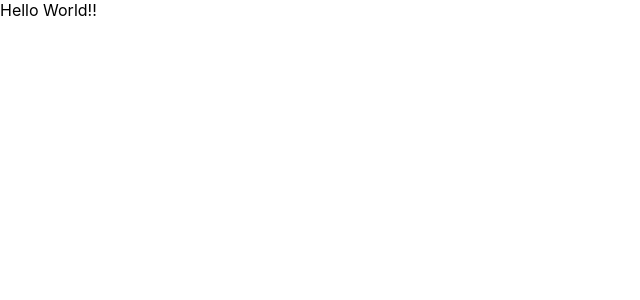
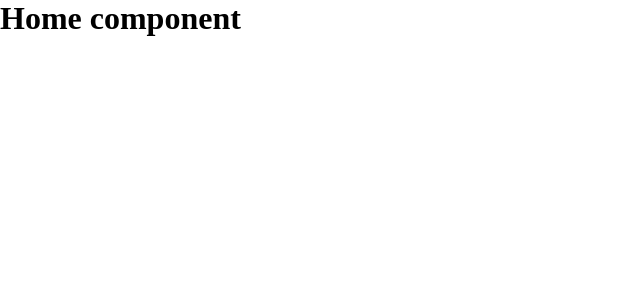
Before and after one commit to AlexDoss42/airbnb-clone-desktop, a React (Create React App) app: page / in a window 1280 px wide. Shown: the top 300 px of the page, without its empty margins (0-640 px from the left). Built offline with nearby package versions, Linux system fonts and the light colour scheme.

Commit message:
adds home page and maps out app structure

```diff
--- a/src/App.js
+++ b/src/App.js
@@ -1,8 +1,20 @@
+import Home from "./pages/Home";
 
 function App() {
   return (
     <div className="App">
-      Hello World!!
+      <Home />
+
+    {/* Home */}
+      {/* Header */}
+
+      {/* Banner */}
+
+      {/* Cards */}
+
+      {/* Footer */}
+
+    {/* Search */}
     </div>
   );
 }
--- a/src/index.css
+++ b/src/index.css
@@ -1,13 +1,3 @@
-body {
+* {
   margin: 0;
-  font-family: -apple-system, BlinkMacSystemFont, 'Segoe UI', 'Roboto', 'Oxygen',
-    'Ubuntu', 'Cantarell', 'Fira Sans', 'Droid Sans', 'Helvetica Neue',
-    sans-serif;
-  -webkit-font-smoothing: antialiased;
-  -moz-osx-font-smoothing: grayscale;
 }
-
-code {
-  font-family: source-code-pro, Menlo, Monaco, Consolas, 'Courier New',
-    monospace;
-}
--- /dev/null
+++ b/src/pages/Home.js
@@ -0,0 +1,12 @@
+import React from 'react';
+import './Home.css';
+
+function Home() {
+  return (
+    <div className='home'>
+        <h1>Home component</h1>
+    </div>
+  )
+}
+
+export default Home;
```
Also changed, not shown: src/pages/Home.css (added).
